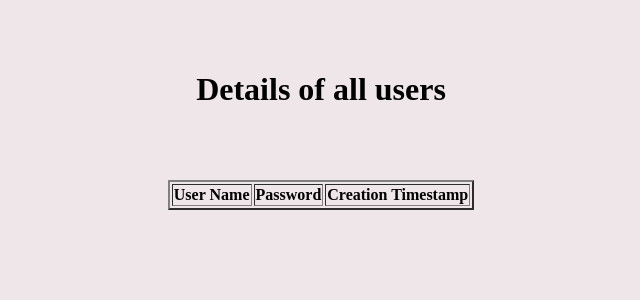
After one commit to HridayAthineni/SAD_2019501066, a Flask app: page /admin in a window 1280 px wide. The commit adds this page. Shown: the top 300 px of the page, without its empty margins (319-959 px from the left). Run offline with Flask 2, Linux system fonts and the light colour scheme; lists and menus that the app fills with data are empty.

Commit message:
displayed all details to admin

```diff
--- a/project1/application.py
+++ b/project1/application.py
@@ -22,7 +22,7 @@ Session(app)
 # Set up database
 engine = create_engine(os.getenv("DATABASE_URL"))
 db = scoped_session(sessionmaker(bind=engine))
-
+# session = db()
 
 @app.route("/")
 def index():
@@ -45,3 +45,10 @@ def signup():
 
 		msg = "Hello " + name +", Your account was successfully registered"
 	return render_template("Registration.html", name = msg)
+
+@app.route("/admin")
+def all_users():
+	obj_list = db.query(user).all()
+	for obj in obj_list:
+		print(obj.timestamp)
+	return render_template("admin.html", obj_list = obj_list)
--- /dev/null
+++ b/project1/templates/admin.html
@@ -0,0 +1,29 @@
+<!DOCTYPE html>
+<html>
+    <head>
+        <title>Admin</title>
+        <link rel="stylesheet" href="{{ url_for('static',filename='Style.css') }}">
+
+    </head>
+    <body>
+        <h1>Details of all users</h1>
+
+        <table border="2px", align="center">
+            <tr>
+                <th>User Name</th>
+                <th>Password</th>
+                <th>Creation Timestamp</th>
+            </tr>
+
+{% for obj in obj_list %}
+                    <tr>
+                        <td>{{obj.UserName}}</td>
+                        <td>{{obj.Password}}</td>
+                        <td>{{obj.timestamp}}</td>
+                    </tr>
+{% endfor %}
+        </table>
+        </div>
+
+    </body>
+</html>
```
Also changed, not shown: project1/templates/Registration.html (+3 -37 lines), project1/static/Style.css (line endings or trailing spaces).
